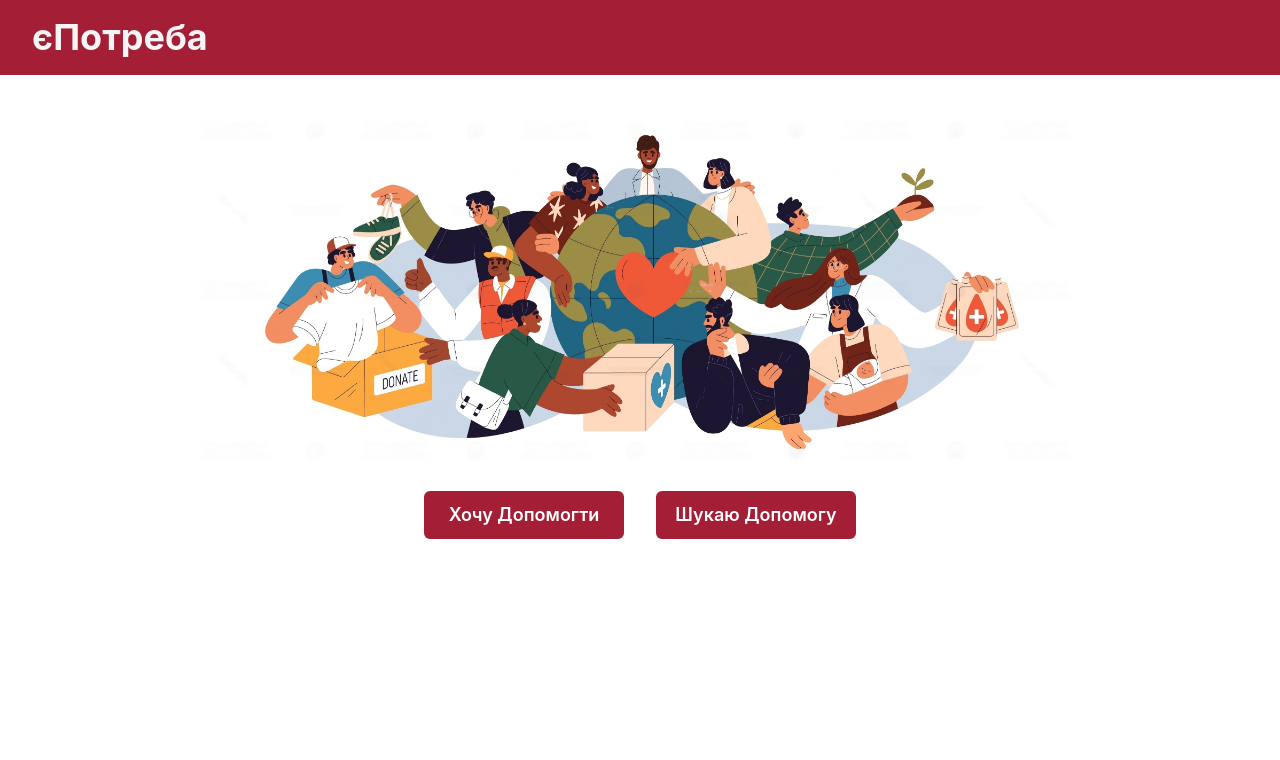
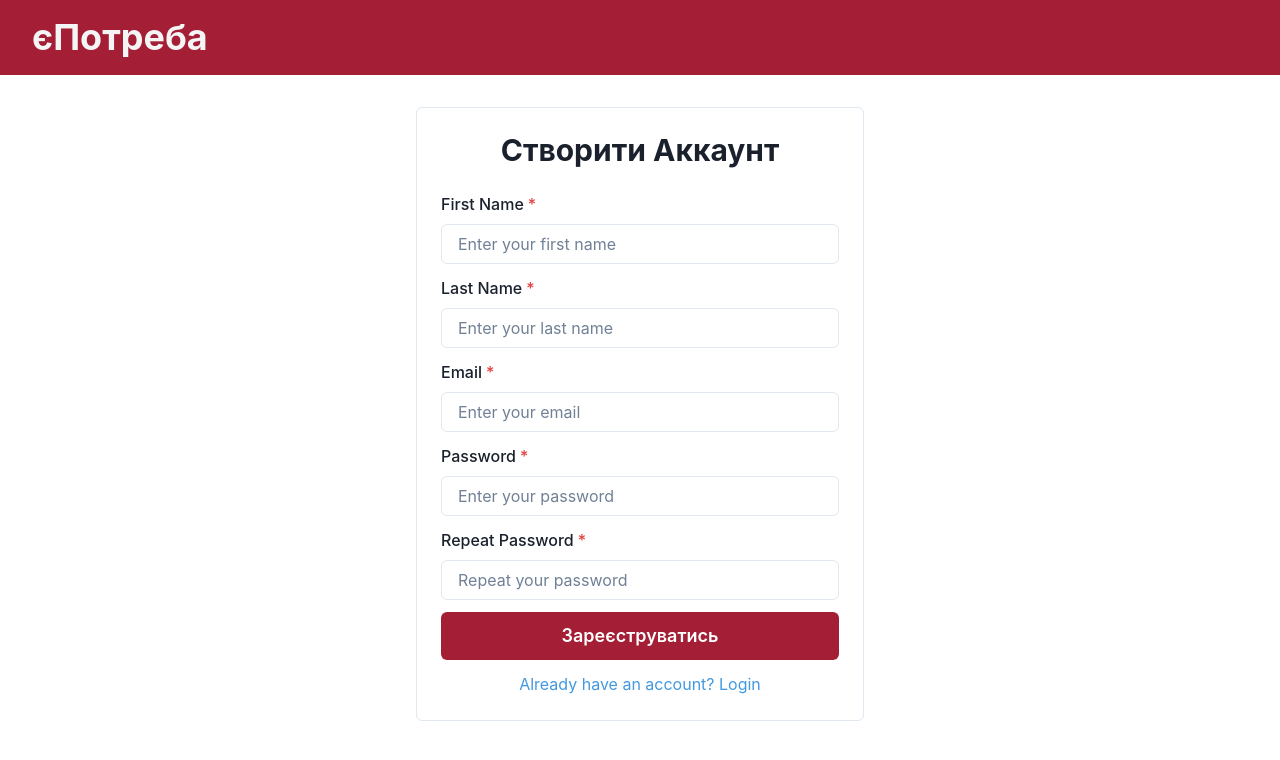
Before and after one commit to cyclozvir/hackathon-8-test-client, a React (Vite) app in the folder front/: page /register in a window 1280 px wide. Shown: the top 760 px of the page. Built offline with nearby package versions, Linux system fonts and the light colour scheme.

Commit message:
routers and registration

```diff
--- a/front/package.json
+++ b/front/package.json
@@ -15,7 +15,9 @@
     "@emotion/styled": "^11.11.5",
     "framer-motion": "^11.1.7",
     "react": "^18.2.0",
-    "react-dom": "^18.2.0"
+    "react-dom": "^18.2.0",
+    "react-hook-form": "^7.51.3",
+    "react-router-dom": "^6.23.0"
   },
   "devDependencies": {
     "@types/react": "^18.2.66",
--- a/front/src/App.jsx
+++ b/front/src/App.jsx
@@ -1,17 +1,18 @@
 import './App.css'
-import Buttons from './components/Buttons';
 import Header from './components/Header';
-import Hero from './components/Hero';
+import { Route, Routes } from "react-router-dom";
+import Home from "./pages/Home.jsx"
+import Register from './pages/Register.jsx';
 
 function App() {
 
   return (
 		<>
 			<Header />
-			<section className='container'>
-        <Hero />
-        <Buttons/>
-			</section>
+			<Routes>
+				<Route path="/" element={<Home />} />
+				<Route path="/register" element={<Register />} />
+			</Routes>
 		</>
 	);
 }
--- a/front/src/components/Buttons.jsx
+++ b/front/src/components/Buttons.jsx
@@ -1,12 +1,12 @@
 import { Button, HStack } from "@chakra-ui/react";
+import { Link } from "react-router-dom";
 
 function Buttons() {
 
     return (
 			<HStack justifyContent="center" spacing="32px">
+				<Link to="/register">
 					<Button
-					as="a"
-					href="/"
 						w={200}
 						bg="#A41E35"
 						color="white"
@@ -18,9 +18,10 @@ function Buttons() {
 					>
 						Хочу Допомогти
 					</Button>
+				</Link>
+
+				<Link to="/register">
 					<Button
-					as="a"
-					href="/"
 						w={200}
 						bg="#A41E35"
 						color="white"
@@ -32,6 +33,7 @@ function Buttons() {
 					>
 						Шукаю Допомогу
 					</Button>
+				</Link>
 			</HStack>
 		);
 }
--- a/front/src/components/Header.jsx
+++ b/front/src/components/Header.jsx
@@ -1,12 +1,15 @@
 import { Flex, Spacer } from "@chakra-ui/react";
 import { Heading } from '@chakra-ui/react'
+import { Link } from "react-router-dom";
 
 function Header() {
     return (
 			<>
 				<header>
 					<Flex maxWidth="1280px" m="0 auto">
-						<Heading size="xl">єПотреба</Heading>
+						<Link to="/">
+							<Heading as="h1" size="xl">єПотреба</Heading>
+						</Link>
 					</Flex>
 				</header>
 			</>
--- a/front/src/main.jsx
+++ b/front/src/main.jsx
@@ -1,13 +1,16 @@
 import React from 'react'
 import { ChakraProvider } from "@chakra-ui/react";
 import ReactDOM from 'react-dom/client'
+import { BrowserRouter } from "react-router-dom";
 import App from './App.jsx'
 
 
 ReactDOM.createRoot(document.getElementById("root")).render(
 	<React.StrictMode>
 		<ChakraProvider>
-			<App />
+			<BrowserRouter>
+				<App />
+			</BrowserRouter>
 		</ChakraProvider>
 	</React.StrictMode>
 );
--- /dev/null
+++ b/front/src/pages/Home.jsx
@@ -0,0 +1,16 @@
+import Hero from "../components/Hero";
+import Buttons from "../components/Buttons";
+import { Link } from "react-router-dom";
+
+function Home() {
+	return (
+		<>
+			<section className="container">
+				<Hero />
+				<Buttons />
+			</section>
+		</>
+	);
+}
+
+export default Home;
--- /dev/null
+++ b/front/src/pages/Register.jsx
@@ -0,0 +1,175 @@
+import { useForm } from "react-hook-form";
+import {
+	Box,
+	Button,
+	FormControl,
+	FormLabel,
+	Input,
+	Stack,
+	Heading,
+	Link as ChakraLink,
+} from "@chakra-ui/react";
+import { Link as RouterLink } from "react-router-dom";
+
+const Register = () => {
+	const {
+		register,
+		handleSubmit,
+		formState: { errors },
+		watch,
+		reset,
+	} = useForm();
+
+	const onSubmit = async (formData) => {
+		const { repeatPassword, ...formDataToSend } = formData;
+
+		try {
+			const response = await fetch(
+				"http://localhost:8080/api/v1/auth/register/in-need",
+				{
+					method: "POST",
+					headers: {
+						"Content-Type": "application/json",
+					},
+					body: JSON.stringify(formDataToSend),
+				}
+			);
+
+			if (response.status === 409) {
+				const errorData = await response.json();
+				const errorMessage = errorData.message; // Assuming the error message is available in a 'message' field
+
+				console.log("Registration Error Message:", errorMessage);
+
+				// Display alert with the error message
+				alert(`Registration Error: ${errorMessage}`);
+			} else {
+				const data = await response.json();
+				console.log("Registration Response:", data);
+
+				document.cookie = `userRole=${data.role}; path=/`;
+				document.cookie = `userToken=${data.token}; path=/`;
+
+				// Reset form after successful registration
+				reset();
+			}
+		} catch (error) {
+			console.error("Error registering user:", error);
+			// Handle other types of errors (e.g., network issues)
+			alert("Error registering user. Please try again later.");
+		}
+	};
+
+	return (
+		<Box maxW="md" mx="auto" mt={8} p={6} borderWidth={1} borderRadius="md">
+			<Heading as="h2" size="lg" textAlign="center" mb={6}>
+				Створити Аккаунт
+			</Heading>
+			<form onSubmit={handleSubmit(onSubmit)}>
+				<Stack spacing={3}>
+					<FormControl isRequired>
+						<FormLabel htmlFor="firstName">First Name</FormLabel>
+						<Input
+							type="text"
+							id="firstName"
+							{...register("firstName", {
+								required: "Please enter your first name",
+							})}
+							placeholder="Enter your first name"
+						/>
+						{errors.firstName && (
+							<span style={{ color: "red" }}>{errors.firstName.message}</span>
+						)}
+					</FormControl>
+					<FormControl isRequired>
+						<FormLabel htmlFor="lastName">Last Name</FormLabel>
+						<Input
+							type="text"
+							id="lastName"
+							{...register("lastName", {
+								required: "Please enter your last name",
+							})}
+							placeholder="Enter your last name"
+						/>
+						{errors.lastName && (
+							<span style={{ color: "red" }}>{errors.lastName.message}</span>
+						)}
+					</FormControl>
+					<FormControl isRequired>
+						<FormLabel htmlFor="email">Email</FormLabel>
+						<Input
+							type="email"
+							id="email"
+							{...register("email", {
+								required: "Please enter your email",
+								pattern: {
+									value: /^[A-Z0-9._%+-]+@[A-Z0-9.-]+\.[A-Z]{2,}$/i,
+									message: "Invalid email address",
+								},
+							})}
+							placeholder="Enter your email"
+						/>
+						{errors.email && (
+							<span style={{ color: "red" }}>{errors.email.message}</span>
+						)}
+					</FormControl>
+					<FormControl isRequired>
+						<FormLabel htmlFor="password">Password</FormLabel>
+						<Input
+							type="password"
+							id="password"
+							{...register("password", {
+								required: "Please enter a password",
+								minLength: {
+									value: 8,
+									message: "Password must be at least 8 characters",
+								},
+							})}
+							placeholder="Enter your password"
+						/>
+						{errors.password && (
+							<span style={{ color: "red" }}>{errors.password.message}</span>
+						)}
+					</FormControl>
+					<FormControl isRequired>
+						<FormLabel htmlFor="repeatPassword">Repeat Password</FormLabel>
+						<Input
+							type="password"
+							id="repeatPassword"
+							{...register("repeatPassword", {
+								required: "Please repeat your password",
+								validate: (value) =>
+									value === watch("password") || "Passwords do not match",
+							})}
+							placeholder="Repeat your password"
+						/>
+						{errors.repeatPassword && (
+							<span style={{ color: "red" }}>
+								{errors.repeatPassword.message}
+							</span>
+						)}
+					</FormControl>
+					<Button
+						type="submit"
+						bg="#A41E35"
+						color="white"
+						_hover={{
+							background: "#b92841",
+						}}
+						transition=".3s ease-in"
+						size="lg"
+					>
+						Зареєструватись
+					</Button>
+					<Box textAlign="center">
+						<ChakraLink as={RouterLink} to="/login" color="blue.400" mt={3}>
+							Already have an account? Login
+						</ChakraLink>
+					</Box>
+				</Stack>
+			</form>
+		</Box>
+	);
+};
+
+export default Register;
```
Also changed, not shown: 1 other file (tests, documents, lock files or other folders). Lines whose indentation alone changed are shown as unchanged.
